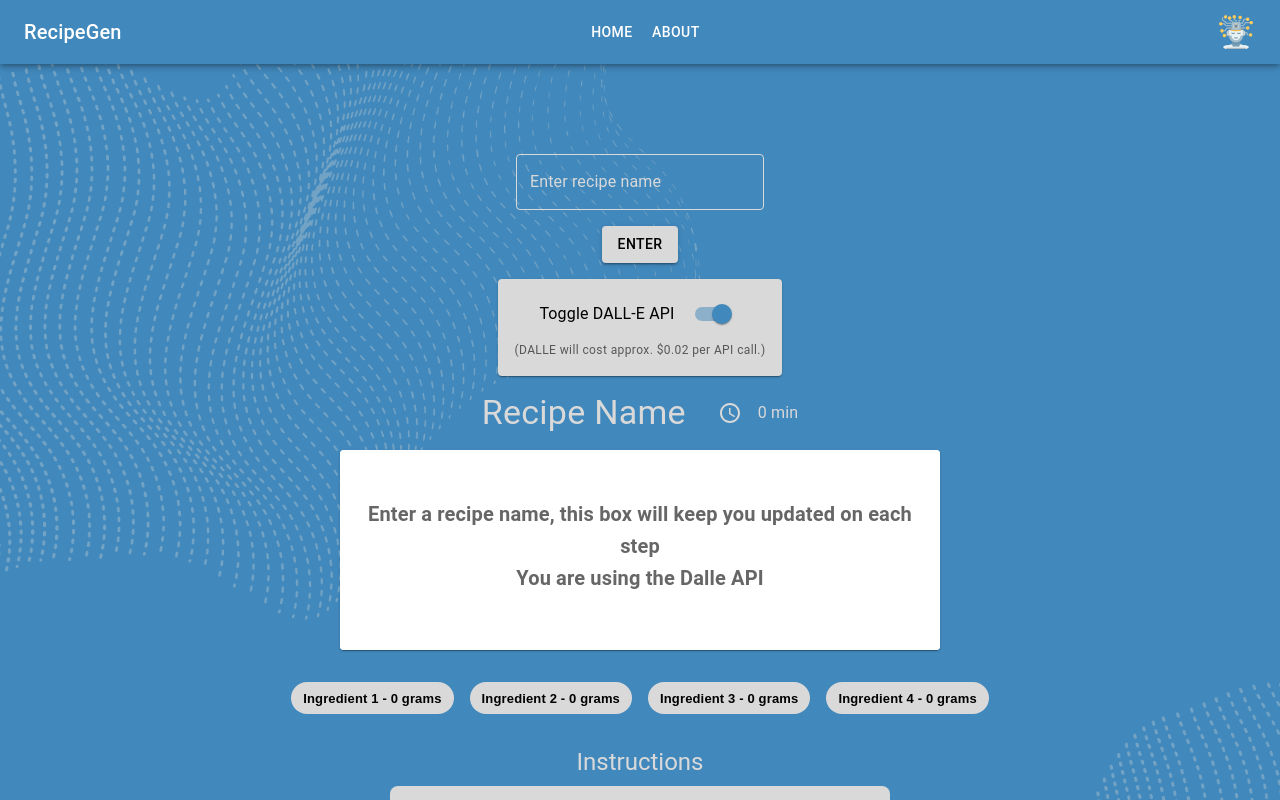
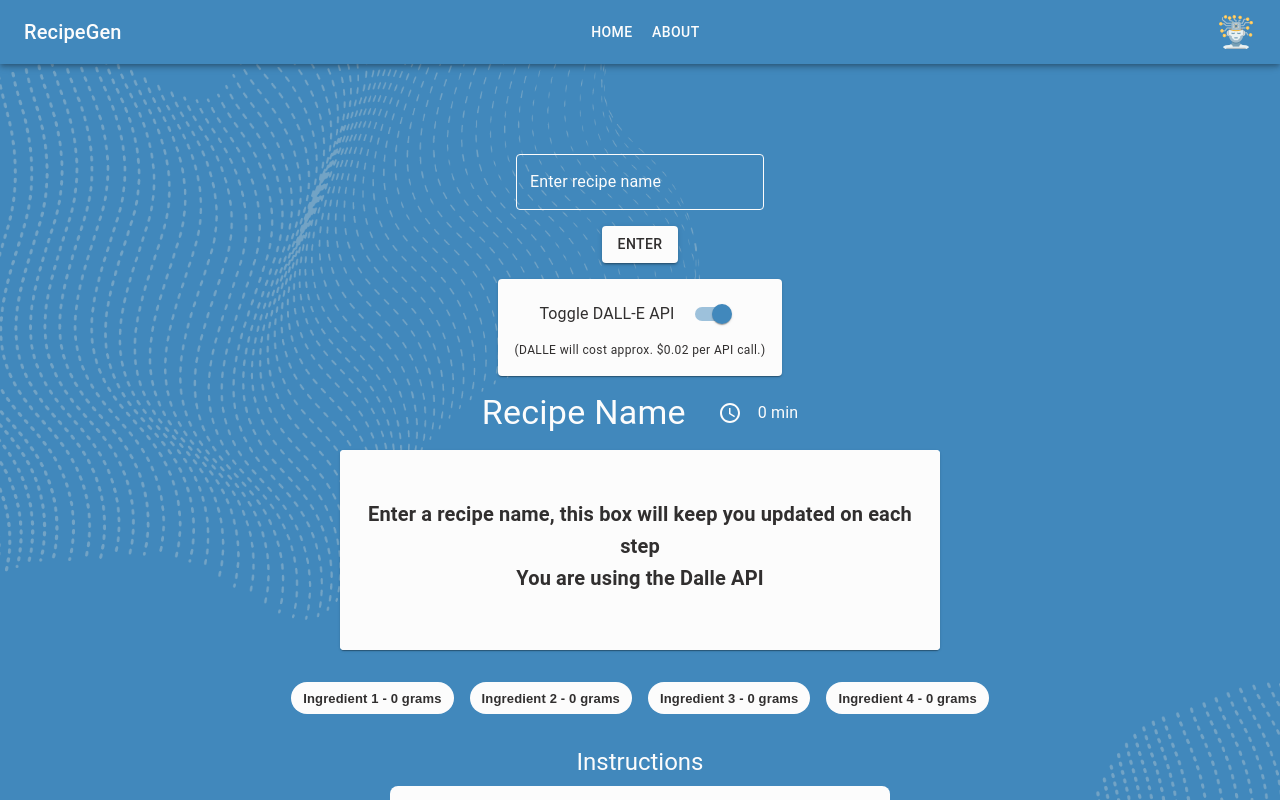
Before and after one commit to JerryMcDonald/RecipeGen-with-GPT-and-DALL-E, a React (Create React App) app in the folder frontend/: page / in a window 1280 px wide. Shown: the top 800 px of the page. Built offline with nearby package versions, Linux system fonts and the light colour scheme.

Commit message:
Apply Brand colors across the site

```diff
--- a/frontend/src/components/AboutCard.jsx
+++ b/frontend/src/components/AboutCard.jsx
@@ -26,7 +26,7 @@ const AboutCard = ({ title, textArray, icon }) => {
       >
         <Grid item sx={{ display: "flex", alignItems: "center" }}>
           <Box sx={{ display: "flex", alignItems: "center", marginRight: 2 }}>
-            <Typography variant="h6" gutterBottom>
+            <Typography variant="h6" gutterBottom color="text.accent">
               {title}
             </Typography>
           </Box>
@@ -34,7 +34,12 @@ const AboutCard = ({ title, textArray, icon }) => {
         </Grid>
         <Divider sx={{ marginBottom: 1 }} />
         {textArray.map((text, index) => (
-          <Typography variant="body1" sx={{ marginBottom: 2 }} key={index}>
+          <Typography
+            variant="body1"
+            sx={{ marginBottom: 2 }}
+            key={index}
+            color="text.accent"
+          >
             {text}
           </Typography>
         ))}
--- a/frontend/src/components/DalleSwitch.jsx
+++ b/frontend/src/components/DalleSwitch.jsx
@@ -1,7 +1,7 @@
-import React from 'react';
-import { Card, Box, Typography, Switch } from '@mui/material';
+import React from "react";
+import { Card, Box, Typography, Switch } from "@mui/material";
 
-const DalleSwitch = ({dalleAPIEnabled, handleSwitchChange}) => {
+const DalleSwitch = ({ dalleAPIEnabled, handleSwitchChange }) => {
   return (
     <Card
       sx={{
@@ -14,7 +14,7 @@ const DalleSwitch = ({dalleAPIEnabled, handleSwitchChange}) => {
       }}
     >
       <Box sx={{ display: "flex", alignItems: "center", marginBottom: 1 }}>
-        <Typography variant="body1" color="black" sx={{ marginRight: 1 }}>
+        <Typography variant="body1" color="text.accent" sx={{ marginRight: 1 }}>
           Toggle DALL-E API
         </Typography>
         <Switch
@@ -23,11 +23,11 @@ const DalleSwitch = ({dalleAPIEnabled, handleSwitchChange}) => {
           inputProps={{ "aria-label": "controlled" }}
         />
       </Box>
-      <Typography variant="caption" color="text.secondary">
+      <Typography variant="caption" color="text.accent">
         (DALLE will cost approx. $0.02 per API call.)
       </Typography>
     </Card>
   );
-}
+};
 
 export default DalleSwitch;
--- a/frontend/src/components/IngredientChips.jsx
+++ b/frontend/src/components/IngredientChips.jsx
@@ -21,6 +21,7 @@ function IngredientChips({ ingredients }) {
             sx={{
               fontWeight: "bold",
               fontFamily: "Arial",
+              color: "text.accent",
             }}
           />
         </Box>
--- a/frontend/src/components/InstructionList.jsx
+++ b/frontend/src/components/InstructionList.jsx
@@ -21,10 +21,13 @@ function InstructionList({ instructions }) {
         <List>
           {instructions.map((instruction, index) => (
             <ListItem key={index}>
-              <ListItemIcon>
+              <ListItemIcon sx={{ color: "text.accent" }}>
                 <RadioButtonCheckedIcon />
               </ListItemIcon>
-              <ListItemText primary={instruction} />
+              <ListItemText
+                primary={instruction}
+                primaryTypographyProps={{ sx: { color: "text.accent" } }}
+              />
             </ListItem>
           ))}
         </List>
--- a/frontend/src/components/Loading/LoadingImage.jsx
+++ b/frontend/src/components/Loading/LoadingImage.jsx
@@ -5,7 +5,11 @@ import Box from "@mui/material/Box";
 
 import Typography from "@mui/material/Typography";
 
-function LoadingImage({ recipeNameInput, promptSentToDalle, seriousToSillyRating }) {
+function LoadingImage({
+  recipeNameInput,
+  promptSentToDalle,
+  seriousToSillyRating,
+}) {
   const [countdown, setCountdown] = useState(15);
 
   useEffect(() => {
@@ -21,7 +25,7 @@ function LoadingImage({ recipeNameInput, promptSentToDalle, seriousToSillyRating
   return (
     <CardContent
       sx={{
-        backgroundColor: "#FFFFFF",
+        backgroundColor: "var(--secondary-color)",
         display: "flex",
         alignItems: "center",
         justifyContent: "center",
@@ -35,7 +39,7 @@ function LoadingImage({ recipeNameInput, promptSentToDalle, seriousToSillyRating
       <Typography
         variant="h6"
         fontWeight="bold"
-        color="text.secondary"
+        color="text.accent"
         textAlign="center"
       >
         Image Is loading <br />
--- a/frontend/src/components/Loading/LoadingRecipe.jsx
+++ b/frontend/src/components/Loading/LoadingRecipe.jsx
@@ -1,6 +1,6 @@
-import React, { useState, useEffect } from 'react';
+import React, { useState, useEffect } from "react";
 import CardContent from "@mui/material/CardContent";
-import CircularProgress from '@mui/material/CircularProgress';
+import CircularProgress from "@mui/material/CircularProgress";
 import Box from "@mui/material/Box";
 import Typography from "@mui/material/Typography";
 
@@ -20,7 +20,7 @@ function LoadingRecipe({ recipeNameInput }) {
   return (
     <CardContent
       sx={{
-        backgroundColor: "#FFFFFF",
+        backgroundColor: "var(--secondary-color)",
         display: "flex",
         flexDirection: "column",
         alignItems: "center",
@@ -32,16 +32,27 @@ function LoadingRecipe({ recipeNameInput }) {
       <Box sx={{ marginBottom: 2 }}>
         <CircularProgress />
       </Box>
-      <Typography variant="h6" fontWeight="bold" color="text.secondary" textAlign="center">
-        Recipe Is loading  <br/> <br />
-        The prompt being sent to the ChatCompletions API is: <br/> <br />
-        <span style={{ color: 'black' }}>You are a helpful assistant. {`Provide a recipe for ${recipeNameInput}`} <br/>
-        (along with the schema in backend/recipe_schema.py)
-        </span> <br/> <br />
-        This could take up to 15 seconds <br/>
-        {countdown} <br/>
-        {countdown <= 0 && countdown > -10 && 'It is still loading.....at least I have chicken..'}
-        {countdown <= -10  && 'Oh no. Right click on the web page and click inspect. Then select the console tab. Paste your error in ChatGPT'}
+      <Typography
+        variant="h6"
+        fontWeight="bold"
+        color="text.accent"
+        textAlign="center"
+      >
+        Recipe Is loading <br /> <br />
+        The prompt being sent to the ChatCompletions API is: <br /> <br />
+        <span style={{ color: "black" }}>
+          You are a helpful assistant.{" "}
+          {`Provide a recipe for ${recipeNameInput}`} <br />
+          (along with the schema in backend/recipe_schema.py)
+        </span>{" "}
+        <br /> <br />
+        This could take up to 15 seconds <br />
+        {countdown} <br />
+        {countdown <= 0 &&
+          countdown > -10 &&
+          "It is still loading.....at least I have chicken.."}
+        {countdown <= -10 &&
+          "Oh no. Right click on the web page and click inspect. Then select the console tab. Paste your error in ChatGPT"}
       </Typography>
     </CardContent>
   );
--- a/frontend/src/components/Navigation/Navigation.jsx
+++ b/frontend/src/components/Navigation/Navigation.jsx
@@ -38,7 +38,12 @@ function Navigation(props) {
 
   // Helper function to render navigation links
   const renderNavLink = (label, path) => (
-    <Button key={path} component={RouterLink} to={path} sx={{ color: "#fff" }}>
+    <Button
+      key={path}
+      component={RouterLink}
+      to={path}
+      sx={{ color: "var(--secondary-color)" }}
+    >
       {label}
     </Button>
   );
@@ -57,7 +62,7 @@ function Navigation(props) {
           textAlign: "center",
         }}
       >
-        <Typography variant="h6" sx={{ my: 2 }}>
+        <Typography variant="h6" sx={{ my: 2 }} color="var(--secondary-color)">
           RecipeGen
         </Typography>
         <Divider />
@@ -69,7 +74,10 @@ function Navigation(props) {
                 to={path}
                 sx={{ textAlign: "center" }}
               >
-                <ListItemText primary={label} />
+                <ListItemText
+                  primaryTypographyProps={{ sx: { color: "var(--secondary-color)" } }}
+                  primary={label}
+                />
               </ListItemButton>
             </ListItem>
           ))}
@@ -78,7 +86,7 @@ function Navigation(props) {
           imageUrl={AIawwLogo}
           tooltipTitle="Visit AI And Web Watch on Youtube"
           sidebar={true}
-          linkUrl='https://www.youtube.com/@Jerrysaiwebwatch'
+          linkUrl="https://www.youtube.com/@Jerrysaiwebwatch"
         />
       </Box>
     </Box>
@@ -105,7 +113,12 @@ function Navigation(props) {
           <Typography
             variant="h6"
             component="div"
-            sx={{ flexGrow: 1, marginRight: '-50px', display: { xs: "none", sm: "block" } }}
+            color="var(--secondary-color)"
+            sx={{
+              flexGrow: 1,
+              marginRight: "-50px",
+              display: { xs: "none", sm: "block" },
+            }}
           >
             RecipeGen
           </Typography>
@@ -117,7 +130,7 @@ function Navigation(props) {
             sx={{ display: { xs: "none", sm: "block" } }}
             imageUrl={AIawwLogo}
             tooltipTitle="Visit AI And Web Watch on Youtube"
-            linkUrl='https://www.youtube.com/@Jerrysaiwebwatch'
+            linkUrl="https://www.youtube.com/@Jerrysaiwebwatch"
           />
         </Toolbar>
       </AppBar>
--- a/frontend/src/components/RecipeCard.jsx
+++ b/frontend/src/components/RecipeCard.jsx
@@ -14,7 +14,7 @@ function RecipeCard({
   recipeNameInput,
   promptSentToDalle,
   dalleAPIEnabled,
-  displayRecipe
+  displayRecipe,
 }) {
   // your renderCardContents function here
   const renderCardContents = () => {
@@ -32,7 +32,7 @@ function RecipeCard({
       return (
         <CardContent
           sx={{
-            backgroundColor: "#FFFFFF",
+            backgroundColor: "var(--secondary-color)",
             display: "flex",
             alignItems: "center",
             justifyContent: "center",
@@ -43,7 +43,7 @@ function RecipeCard({
           <Typography
             variant="h6"
             fontWeight="bold"
-            color="text.secondary"
+            color="text.accent"
             sx={{ textAlign: "center" }}
           >
             {(promptSentToDalle.trim() !== "" && (
@@ -79,11 +79,7 @@ function RecipeCard({
     }
   };
 
-  return (
-    <Card sx={{ maxWidth: 600, margin: 2 }}>
-      {renderCardContents()}
-    </Card>
-  );
+  return <Card sx={{ maxWidth: 600, margin: 2 }}>{renderCardContents()}</Card>;
 }
 
 export default RecipeCard;
--- a/frontend/src/components/RecipeForm.jsx
+++ b/frontend/src/components/RecipeForm.jsx
@@ -18,7 +18,12 @@ function RecipeForm({ onGenerateRecipe, recipeNameInput, handleInputChange }) {
         color="secondary"
         sx={{ marginBottom: 2 }}
       />
-      <Button variant="contained" color="secondary" onClick={onGenerateRecipe}>
+      <Button
+        variant="contained"
+        color="secondary"
+        onClick={onGenerateRecipe}
+        sx={{ color: "text.accent" }}
+      >
         Enter
       </Button>
     </>
--- a/frontend/src/pages/Home/Home.jsx
+++ b/frontend/src/pages/Home/Home.jsx
@@ -180,7 +180,7 @@ function Home() {
           <Box>{recipeName || "Recipe Name"}</Box>
           <Box sx={{ display: "flex", alignItems: "center" }}>
             <AccessTime sx={{ marginRight: 2, marginLeft: 4 }} />
-            <Typography>{displayRecipe.time_to_cook} min</Typography>
+            <Typography color="var(--secondary-color)">{displayRecipe.time_to_cook} min</Typography>
           </Box>
         </Box>
       </Typography>
--- a/frontend/src/styles/brand-colors.css
+++ b/frontend/src/styles/brand-colors.css
@@ -1,5 +1,5 @@
 :root {
     --primary-color: #4188bc;
-    --secondary-color: #d9d9d9;
-    --accent-color: #000000;
+    --secondary-color: #FCFCFC;
+    --accent-color: #312f2f;
   }
--- a/frontend/src/theme.js
+++ b/frontend/src/theme.js
@@ -10,21 +10,24 @@ const theme = createTheme({
       },
       secondary: {
         light: "#e0e0e0",
-        main: "#d9d9d9",
+        main: "#fcfcfc",
         dark: "#979797",
         contrastText: "#000",
+      },
+      text: {
+        accent: '#312f2f'
       },
     },
     components: {
       MuiOutlinedInput: {
         styleOverrides: {
           root: {
-            color: '#d9d9d9', // Set input text color
+            color: '#fcfcfc', // Set input text color
             '& .MuiOutlinedInput-notchedOutline': {
-              borderColor: '#d9d9d9', // Border color
+              borderColor: '#fcfcfc', // Border color
             },
             '&:hover .MuiOutlinedInput-notchedOutline': {
-              borderColor: '#d9d9d9', // Border color on hover
+              borderColor: '#fcfcfc', // Border color on hover
             },
           },
         },
@@ -32,9 +35,9 @@ const theme = createTheme({
       MuiFormLabel: {
         styleOverrides: {
           root: {
-            color: '#d9d9d9', // Label color
+            color: '#fcfcfc', // Label color
             '&.Mui-focused': {
-              color: '#d9d9d9', // Label color when focused
+              color: '#fcfcfc', // Label color when focused
             },
           },
         },
@@ -42,7 +45,7 @@ const theme = createTheme({
       MuiChip: {
         styleOverrides: {
           root: {
-            backgroundColor: '#d9d9d9', // secondary color
+            backgroundColor: '#fcfcfc', // secondary color
             color: '#000000', // primary color
           },
         },
```
